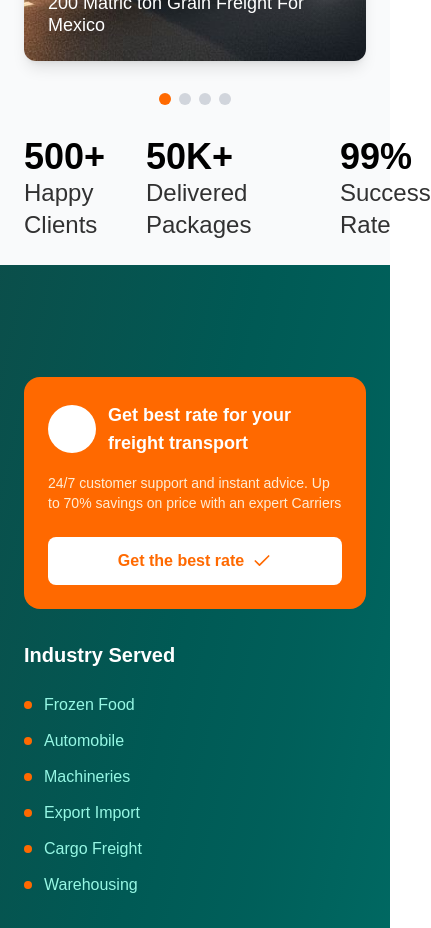
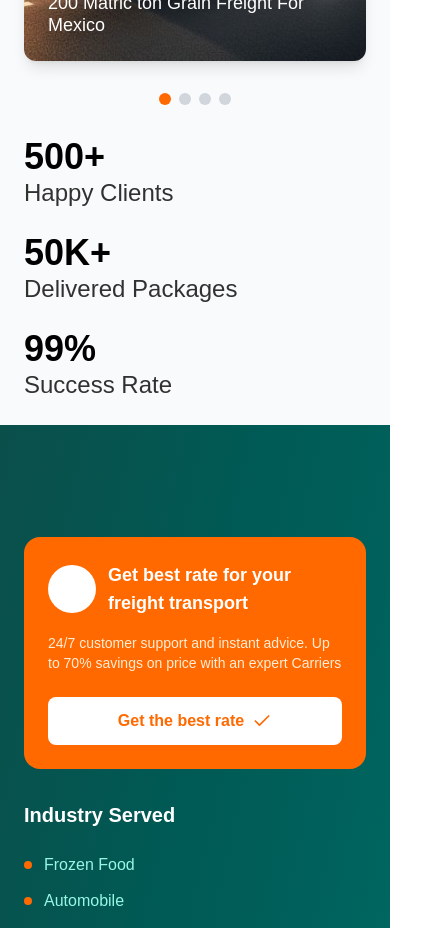
Before and after one commit to Kame-Bashuna/Logistic-website, a Next.js app: page / in a window 390 px wide. Shown: the part 5100-6028 px from the top of the page, 431 px wide, since content can reach past the window. Built offline with nearby package versions, Linux system fonts and the light colour scheme.

Commit message:
added changes

```diff
--- a/components/Home/Testimonials.js
+++ b/components/Home/Testimonials.js
@@ -3,11 +3,24 @@
 
 
 "use client";
-import React, { useState, useCallback } from "react";
+import React, { useState, useCallback, useEffect } from "react";
 import { ChevronLeft, ChevronRight } from "lucide-react";
 
 const LogiscoSlideshow = () => {
   const [currentIndex, setCurrentIndex] = useState(0);
+  const [isMobile, setIsMobile] = useState(false);
+
+  // Detect mobile screen size
+  useEffect(() => {
+    const checkMobile = () => {
+      setIsMobile(window.innerWidth <= 640);
+    };
+
+    checkMobile();
+
+    window.addEventListener("resize", checkMobile);
+    return () => window.removeEventListener("resize", checkMobile);
+  }, []);
 
   const slides = [
     {
@@ -57,6 +70,16 @@ const LogiscoSlideshow = () => {
   const handleDotClick = useCallback((index) => {
     setCurrentIndex(index);
   }, []);
+
+  // Inline styles for mobile stats layout
+  const mobileStatsStyles = {
+    display: "flex",
+    flexDirection: "column",
+    gap: "1.5rem",
+  };
+
+  // Remove margin-left on last stats div on mobile
+  const lastDivMobileStyle = isMobile ? { marginLeft: 0 } : {};
 
   return (
     <section id="cases" className="bg-gray-50">
@@ -150,7 +173,7 @@ const LogiscoSlideshow = () => {
         </div>
 
 {/* Stats */}
-        <div className="grid grid-cols-3 gap-6 text-black mt-8">
+<div className="grid grid-cols-1 sm:grid-cols-3 gap-6 text-black mt-8">
   <div>
     <div className="text-4xl font-bold text-primary">500+</div>
     <div className="text-2xl opacity-80">Happy Clients</div>
@@ -159,11 +182,13 @@ const LogiscoSlideshow = () => {
     <div className="text-4xl font-bold text-primary text-black">50K+</div>
     <div className="text-2xl opacity-80 text-black">Delivered Packages</div>
   </div>
-          <div className="ml-18">
+  <div className="">
     <div className="text-4xl font-bold text-primary ">99%</div>
     <div className="text-2xl opacity-80">Success Rate</div>
   </div>
 </div>
+
+
       </div>
     </section>
   );
```
Lines whose indentation alone changed are shown as unchanged.
